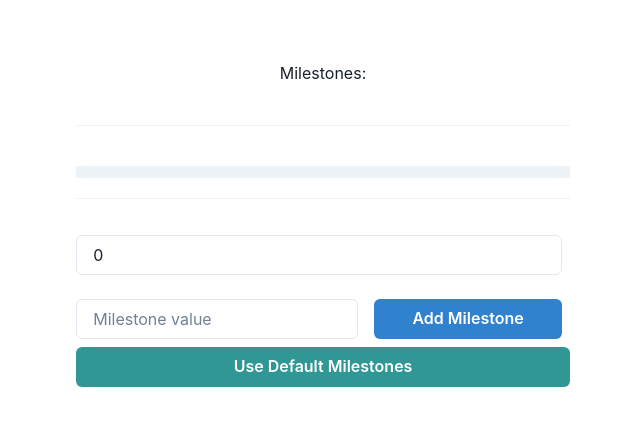
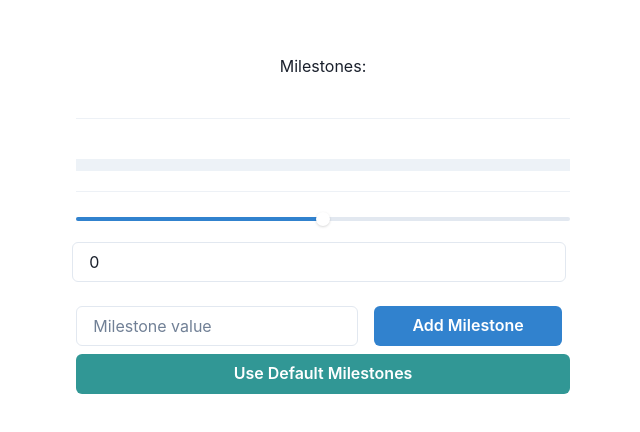
Before and after one commit to raihanmahmudiut/progressBar, a React (Vite) app: page / in a window 1280 px wide. Shown: the part 176-608 px from the top of the page, without its empty margins (317-957 px from the left). Built offline with nearby package versions, Linux system fonts and the light colour scheme.

Commit message:
added slider for easy input testing

```diff
--- a/src/progressBar.jsx
+++ b/src/progressBar.jsx
@@ -7,6 +7,10 @@ import {
 	Divider,
 	Flex,
 	Input,
+	Slider,
+	SliderTrack,
+	SliderFilledTrack,
+	SliderThumb,
 } from "@chakra-ui/react";
 import { CheckIcon } from "@chakra-ui/icons";
 
@@ -27,6 +31,17 @@ function ProgressBar({ milestones }) {
 			calculateProgress();
 		}
 	};
+
+	const handleSliderChange = (value) => {
+		let sliderValue = parseFloat(value)
+		setCurrentProgress(sliderValue);
+		if (sliderValue === "") {
+			setProgress(0);
+		} else {
+			calculateProgress();
+		 }
+
+	}
 
 	const calculateProgress = () => {
 		let prevMilestone = 0;
@@ -71,8 +86,8 @@ function ProgressBar({ milestones }) {
 						position="absolute"
 						left={`calc(${
 							((index + 1) / (milestones.length + 1)) * 100
-						}% - 12px)`}
-						top="calc(45%)"
+						}% - 20px)`}
+						top="calc(40%)"
 						// transform="translateY(-60%)"
 						zIndex="1"
 						textAlign="center"
@@ -83,8 +98,8 @@ function ProgressBar({ milestones }) {
 							borderColor="green.500"
 							bg={milestoneCompleted ? "green.500" : "white"}
 							color={milestoneCompleted ? "white" : "green.500"}
-							h="2rem"
-							w="2rem"
+							h="2.5rem"
+							w="2.5rem"
 							display="flex"
 							alignItems="center"
 							justifyContent="center"
@@ -98,12 +113,24 @@ function ProgressBar({ milestones }) {
 				);
 			})}
 			<Divider my={5} />
-			<Flex alignItems="center">
+			<Flex alignItems="center"  direction={"column"}>
+				<Slider
+					onChange={handleSliderChange}
+					min={0}
+					max={
+						milestones.length > 0 ? milestones[milestones.length - 1].value + 100 : 100
+					}
+				>
+					<SliderTrack>
+						<SliderFilledTrack/>
+					</SliderTrack>
+					<SliderThumb />
+				</Slider>
 				<Input
 					type="number"
 					placeholder="Enter current progress"
 					value={currentProgress}
-					onChange={(e) => handleProgressChange(e)}
+					onChange={handleProgressChange}
 					mt={4}
 					mr={2}
 				/>
```
